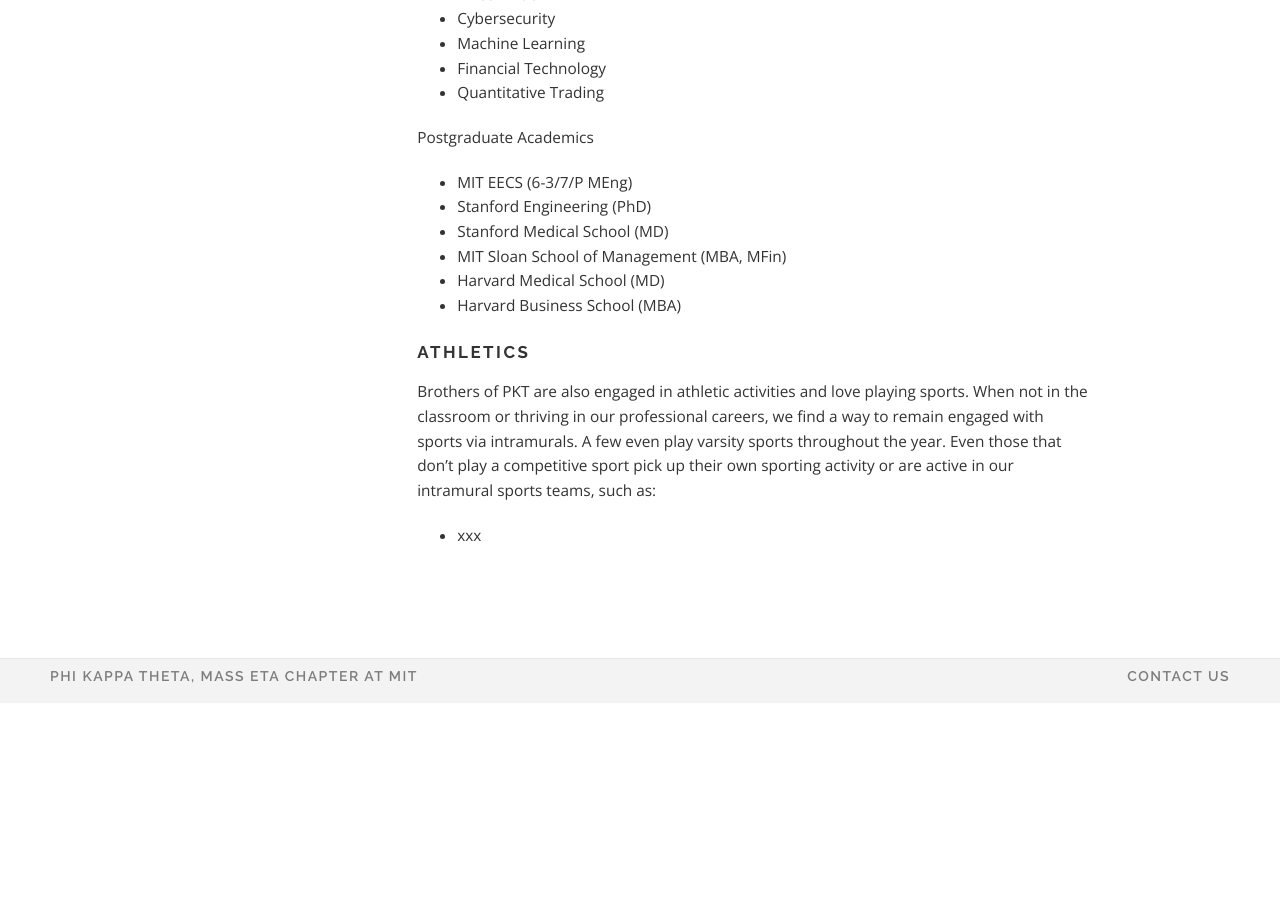
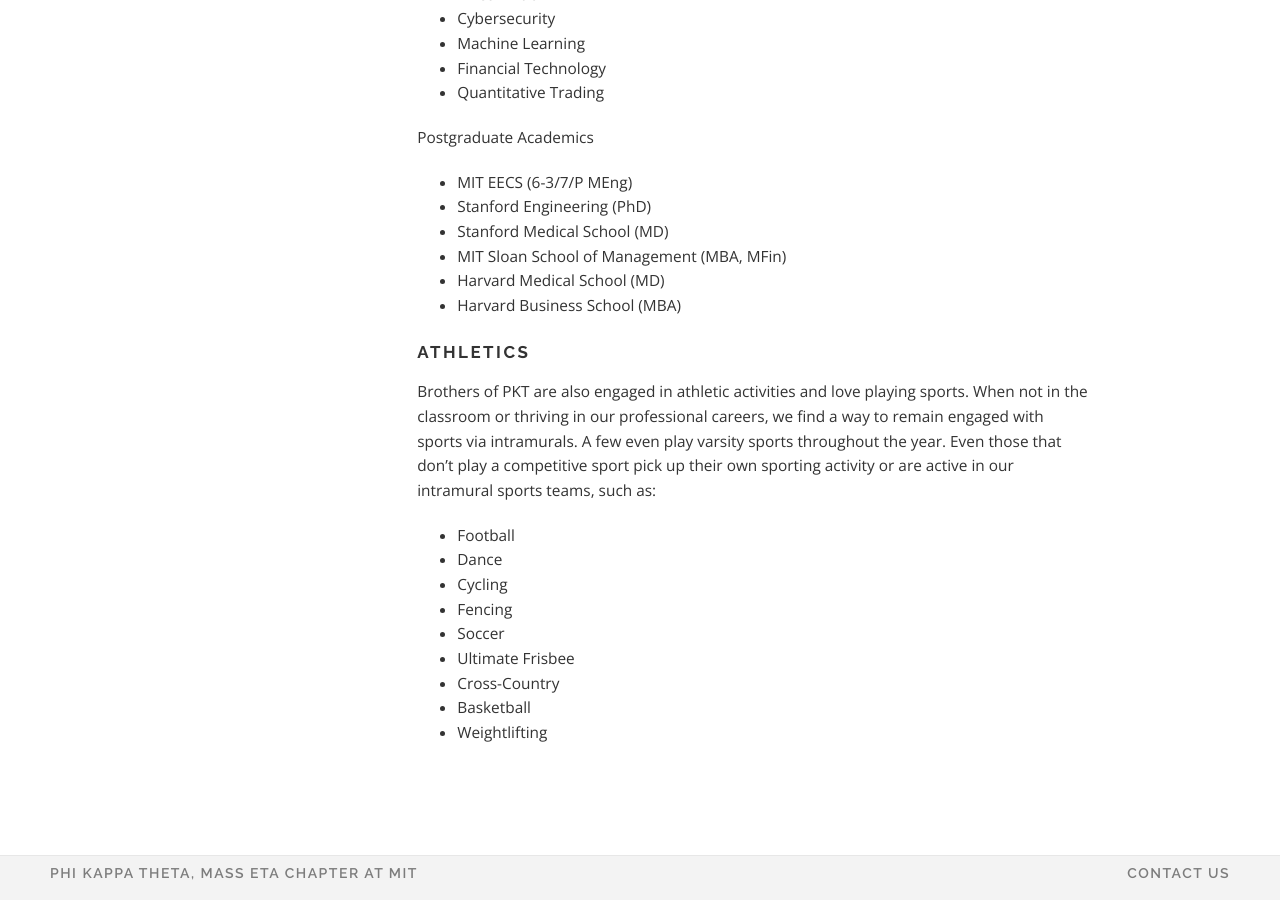
Before and after one commit to pktmasseta/pktmasseta.github.io, a Jekyll site: the page built from _brothers/index.md, in a window 1280 px wide and 900 px high, scrolled down 2099 px. Built offline with Jekyll 4.4.1, drawn with Linux system fonts in a browser that asks for light colours; before the commit the page ends 2802 px from its top, so only the background shows below that.

Commit message:
completion of brother homepage v1

```diff
--- a/_brothers/index.md
+++ b/_brothers/index.md
@@ -80,4 +80,12 @@
 
 Brothers of PKT are also engaged in athletic activities and love playing sports. When not in the classroom or thriving in our professional careers, we find a way to remain engaged with sports via intramurals. A few even play varsity sports throughout the year. Even those that don't play a competitive sport pick up their own sporting activity or are active in our intramural sports teams, such as:
 
-- xxx
+- Football
+- Dance
+- Cycling
+- Fencing
+- Soccer
+- Ultimate Frisbee
+- Cross-Country
+- Basketball
+- Weightlifting
```
